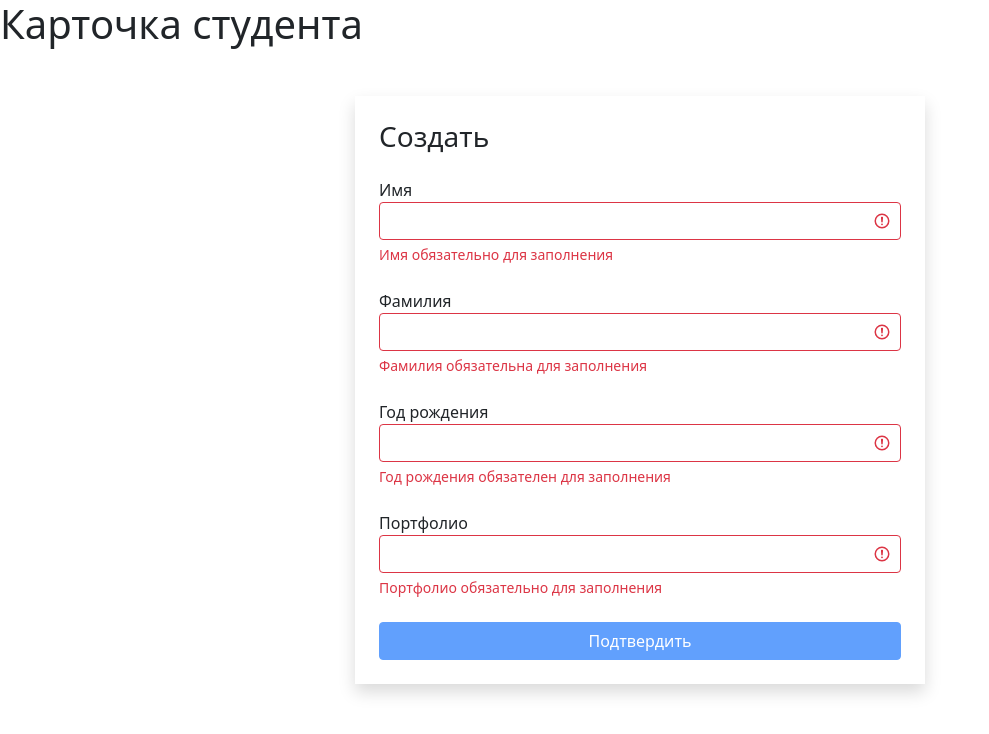
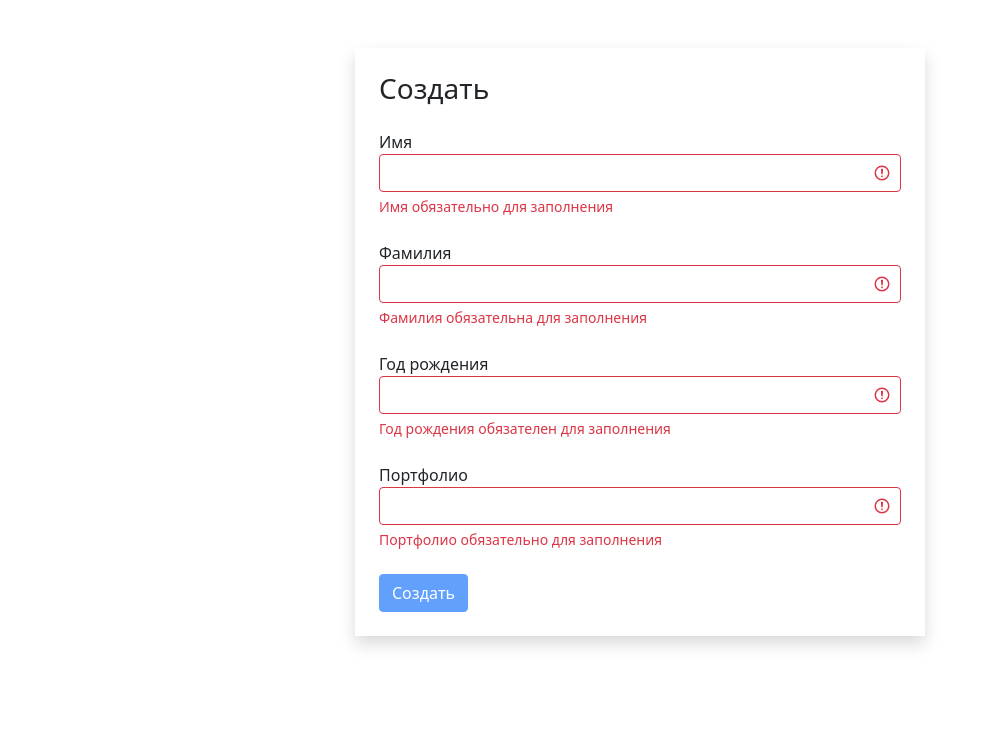
Before and after one commit to AlisaWonder/student-card, a React (Create React App) app: page /userform in a window 1280 px wide. Shown: the top 734 px of the page, without its empty margins (0-989 px from the left). Built offline with nearby package versions, Linux system fonts and the light colour scheme.

Commit message:
functionality added and modal added

```diff
--- a/package.json
+++ b/package.json
@@ -6,10 +6,12 @@
     "@testing-library/jest-dom": "^5.14.1",
     "@testing-library/react": "^11.2.7",
     "@testing-library/user-event": "^12.8.3",
-    "bootstrap": "^5.1.0",
+    "bootstrap": "^5.1.1",
     "react": "^17.0.2",
+    "react-bootstrap": "^2.0.0-rc.1",
     "react-bootstrap-v5": "^1.4.0",
     "react-dom": "^17.0.2",
+    "react-router-dom": "^5.3.0",
     "react-scripts": "4.0.3",
     "web-vitals": "^1.1.2"
   },
--- a/src/App.js
+++ b/src/App.js
@@ -1,12 +1,15 @@
+import React from "react";
 import "./App.css";
+import { BrowserRouter as Router, Route } from "react-router-dom";
+import StudentCard from "./components/studentCard";
 import UserForm from "./components/userForm";
 
 function App() {
   return (
-    <>
-      <h1>Карточка студента</h1>
-      <UserForm />
-    </>
+    <Router>
+      <Route exact path="/" component={StudentCard} />
+      <Route path="/userform" component={UserForm} />
+    </Router>
   );
 }
 
--- /dev/null
+++ b/src/components/modal.jsx
@@ -0,0 +1,24 @@
+import React from "react";
+import { Modal, Button } from "react-bootstrap";
+
+const ModalStudent = ({ show, handleClose }) => {
+  return (
+    <Modal
+      show={show}
+      onHide={handleClose}
+      size="lg"
+      aria-labelledby="contained-modal-title-vcenter"
+      centered
+    >
+      <Modal.Header closeButton></Modal.Header>
+      <Modal.Body>Обновлено!</Modal.Body>
+      <Modal.Footer>
+        <Button variant="primary" onClick={handleClose}>
+          Close
+        </Button>
+      </Modal.Footer>
+    </Modal>
+  );
+};
+
+export default ModalStudent;
--- a/src/components/studentCard.jsx
+++ b/src/components/studentCard.jsx
@@ -0,0 +1,48 @@
+import React from "react";
+import { useHistory } from "react-router";
+import { storage } from "../utils/storage";
+
+const StudentCard = () => {
+  const history = useHistory();
+  const student = storage.get("user");
+
+  return (
+    <div className="container mt-5">
+      <div className="row">
+        <div className="col-md-6 offset-md-3 shadow p-4">
+          <h1>Карточка Студента</h1>
+          {student ? (
+            <div className="mb-4">
+              <div>
+                <span className="fw-bold fs-6">Имя: </span>
+                {student.name}
+              </div>
+              <div>
+                <span className="fw-bold">Фамилия: </span>
+                {student.surname}
+              </div>
+              <div>
+                <span className="fw-bold">Год рождения: </span>
+                {student.yearOfBirth}
+              </div>
+              <div>
+                <span className="fw-bold">Портфолио: </span>
+                <a href={student.portfolio}>{student.portfolio}</a>
+              </div>
+            </div>
+          ) : (
+            <div>Нет Данных</div>
+          )}
+          <button
+            className="btn btn-primary"
+            onClick={() => history.push("/userform")}
+          >
+            {student ? "Редактировать" : "Добавить"}
+          </button>
+        </div>
+      </div>
+    </div>
+  );
+};
+
+export default StudentCard;
--- a/src/components/userForm.jsx
+++ b/src/components/userForm.jsx
@@ -2,18 +2,24 @@ import React, { useState } from "react";
 import { useEffect } from "react/cjs/react.development";
 import TextField from "./textField";
 import { validator } from "../utils/validator";
+import { storage } from "../utils/storage";
+import { useHistory } from "react-router";
+import Modal from "./modal";
 
 const UserForm = () => {
-  const [data, setData] = useState({
+  const [data] = useState({
     name: "",
     surname: "",
     yearOfBirth: "",
     portfolio: "",
   });
+  const history = useHistory();
   const [errors, setErrors] = useState({});
-
+  const isUser = storage.get("user");
+  const [user, setUser] = useState(isUser ? isUser : data);
+  const [showModal, setShowModal] = useState(false);
   const handleChange = ({ target }) => {
-    setData((prevState) => ({
+    setUser((prevState) => ({
       ...prevState,
       [target.name]: target.value,
     }));
@@ -50,9 +56,10 @@ const UserForm = () => {
 
   useEffect(() => {
     validate();
-  }, [data]);
+  }, [user]);
+
   const validate = () => {
-    const errors = validator(data, validatorConfig);
+    const errors = validator(user, validatorConfig);
 
     setErrors(errors);
     return Object.keys(errors).length === 0;
@@ -64,26 +71,34 @@ const UserForm = () => {
     e.preventDefault();
     const isValid = validate();
     if (!isValid) return;
-    console.log(data);
+    console.log(user);
+    storage.save("user", user);
+    setShowModal(true);
+  };
+
+  const handleCloseModal = () => {
+    setShowModal(false);
+    history.push("/");
   };
 
   return (
     <div className="container mt-5">
+      <Modal show={showModal} handleClose={handleCloseModal} />
       <div className="row">
         <div className="col-md-6 offset-md-3 shadow p-4">
-          <h3 className="mb-4">Создать</h3>
+          <h3 className="mb-4">{isUser ? "Редактировать" : "Создать"}</h3>
           <form onSubmit={handleSubmit}>
             <TextField
               label="Имя"
               name="name"
-              value={data.name}
+              value={user.name}
               onChange={handleChange}
               error={errors.name}
             />
             <TextField
               label="Фамилия"
               name="surname"
-              value={data.surname}
+              value={user.surname}
               onChange={handleChange}
               error={errors.surname}
             />
@@ -91,7 +106,7 @@ const UserForm = () => {
               label="Год рождения"
               type="number"
               name="yearOfBirth"
-              value={data.yearOfBirth}
+              value={user.yearOfBirth}
               onChange={handleChange}
               error={errors.yearOfBirth}
             />
@@ -99,16 +114,35 @@ const UserForm = () => {
               label="Портфолио"
               type="text"
               name="portfolio"
-              value={data.portfolio}
+              value={user.portfolio}
               onChange={handleChange}
               error={errors.portfolio}
             />
-            <button
+            {/* <button
               type="submit"
               disabled={!isValid}
               className="btn btn-primary w-100 mx-auto"
             >
               Подтвердить
+            </button> */}
+
+            {isUser && (
+              <button
+                type="button"
+                onClick={() => history.push("/")}
+                className="btn btn-secondary"
+              >
+                Назад
+              </button>
+            )}
+            <button
+              type="submit"
+              disabled={!isValid}
+              data-bs-toggle="modal"
+              data-bs-target="#staticBackdrop"
+              className="btn btn-primary"
+            >
+              {isUser ? "Обновить" : "Создать"}
             </button>
           </form>
         </div>
--- a/src/utils/storage.js
+++ b/src/utils/storage.js
@@ -1,4 +1,14 @@
-const myNumber = 42;
-console.log(localStorage.getItem("number"));
-localStorage.setItem("number", myNumber); //запись в localstorage
-console.log(localStorage.getItem("number"));
+const storage = {
+  get: (key) => {
+    if (localStorage.getItem(key)) {
+      return JSON.parse(localStorage.getItem(key));
+    }
+
+    return null;
+  },
+  save: (key, value) => {
+    localStorage.setItem(key, JSON.stringify(value));
+  },
+};
+
+export { storage };
--- a/src/utils/validator.js
+++ b/src/utils/validator.js
@@ -12,8 +12,12 @@ export function validator(data, config) {
         break;
       }
       case "isYear": {
-        const yearRegExp = /(?:19|20)\d\d/g;
-        statusValidate = !yearRegExp.test(data);
+        const currentYear = new Date().getFullYear();
+        //   console.log(currentYear);
+        //   const yearRegExp = /(?:19|20)\d\d/g;
+        //   statusValidate = !yearRegExp.test(data) && currentYear < data;
+        statusValidate = currentYear < data || data < 1900; //от 1900 до настоящего времени
+        //   console.log("status ", statusValidate);
         break;
       }
       case "isLink": {
```
Also changed, not shown: 1 other file (tests, documents, lock files or other folders).
